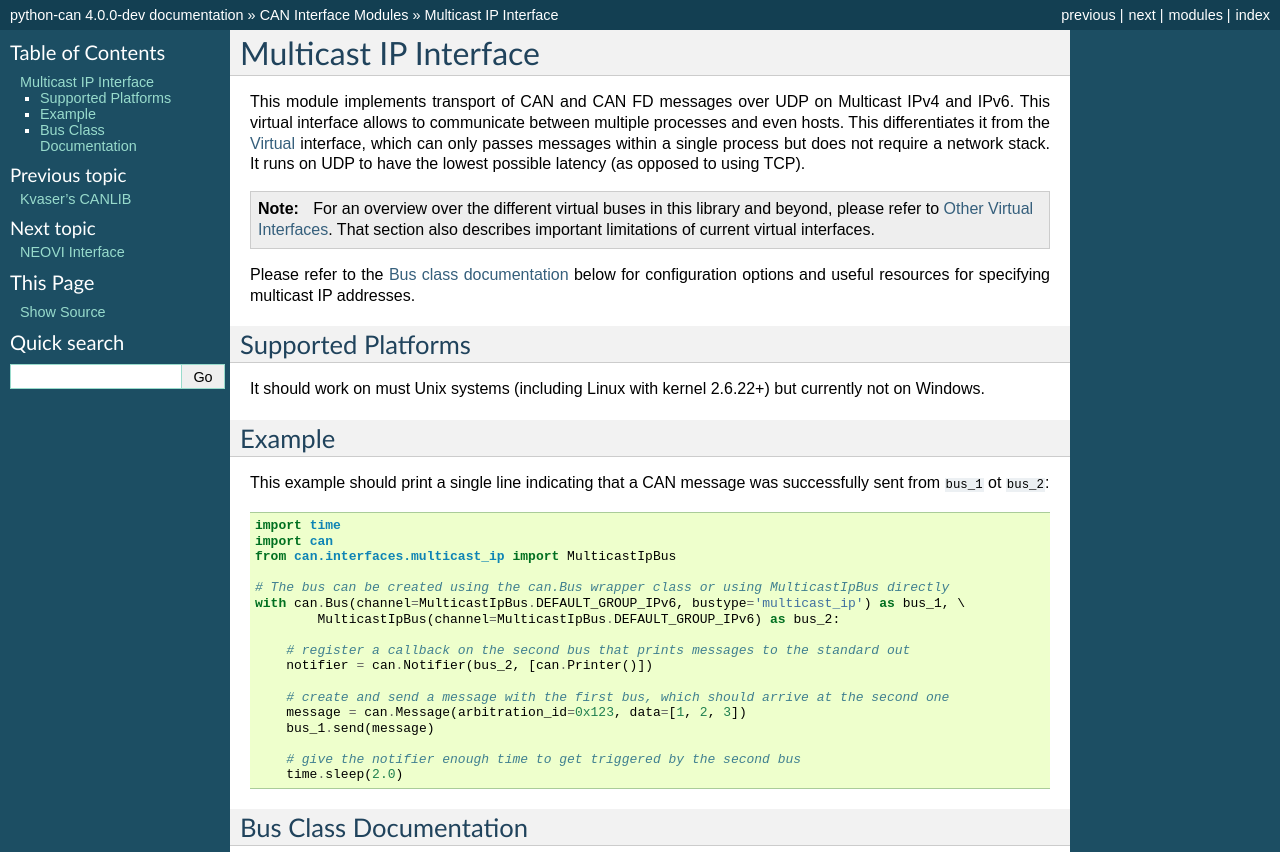
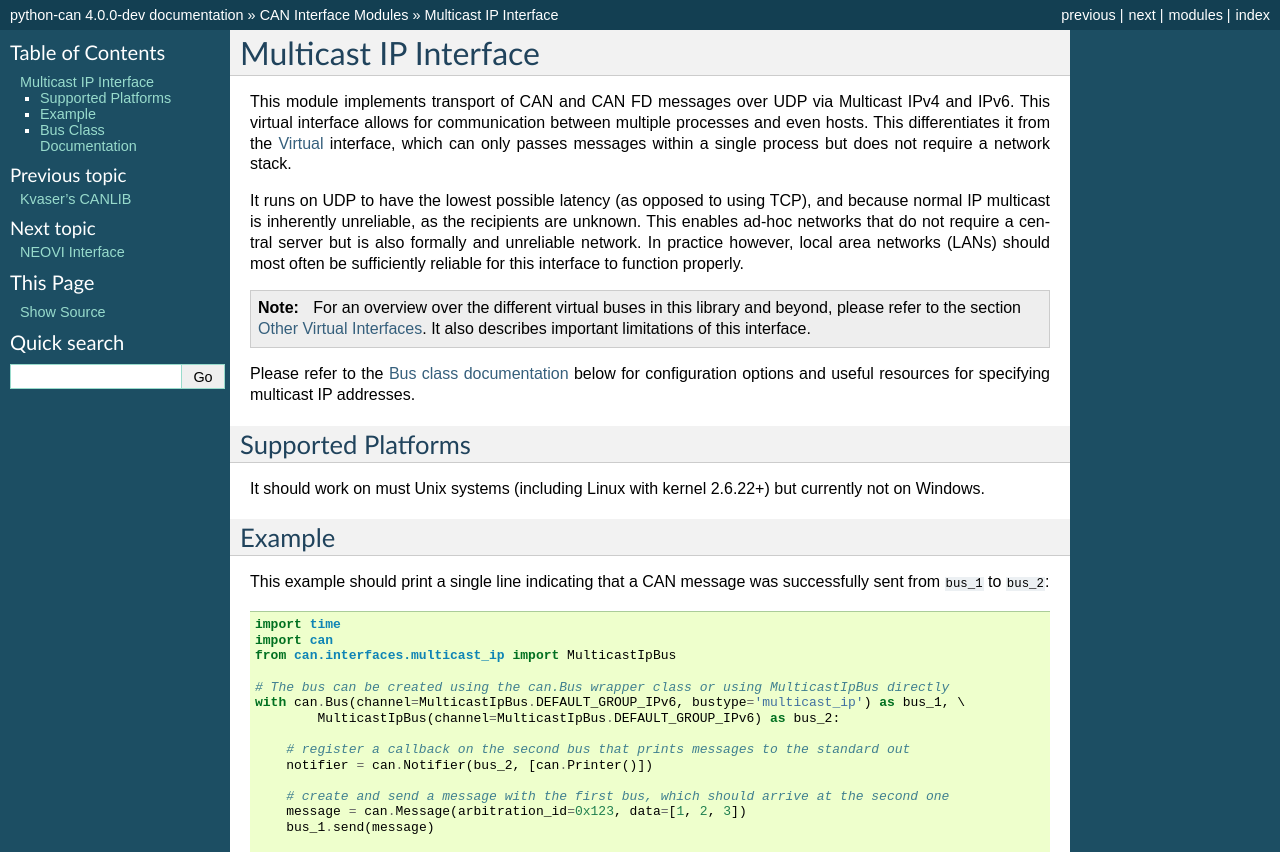
Before and after one commit to hardbyte/python-can, a Sphinx documentation site: the page built from doc/interfaces/multicast_ip.rst, in a window 1280 px wide, cut to the strip 0-852 px from the top of the page. Built offline with Sphinx 7.4.7, drawn with Linux system fonts in a browser that asks for light colours.

Commit message:
improve the documentation

```diff
--- a/doc/interfaces/multicast_ip.rst
+++ b/doc/interfaces/multicast_ip.rst
@@ -3,16 +3,21 @@
 Multicast IP Interface
 ======================
 
-This module implements transport of CAN and CAN FD messages over UDP on Multicast IPv4 and IPv6.
-This virtual interface allows to communicate between multiple processes and even hosts.
+This module implements transport of CAN and CAN FD messages over UDP via Multicast IPv4 and IPv6.
+This virtual interface allows for communication between multiple processes and even hosts.
 This differentiates it from the :ref:`virtual_interface_doc` interface,
 which can only passes messages within a single process but does not require a network stack.
-It runs on UDP to have the lowest possible latency (as opposed to using TCP).
+
+It runs on UDP to have the lowest possible latency (as opposed to using TCP), and because
+normal IP multicast is inherently unreliable, as the recipients are unknown.
+This enables ad-hoc networks that do not require a central server but is also formally and
+unreliable network. In practice however, local area networks (LANs) should most often be
+sufficiently reliable for this interface to function properly.
 
 .. note::
     For an overview over the different virtual buses in this library and beyond, please refer
-    to :ref:`other_virtual_interfaces`. That section also describes important limitations of
-    current virtual interfaces.
+    to the section :ref:`other_virtual_interfaces`. It also describes important limitations
+    of this interface.
 
 Please refer to the `Bus class documentation`_ below for configuration options and useful resources
 for specifying multicast IP addresses.
@@ -26,7 +31,7 @@ Example
 -------
 
 This example should print a single line indicating that a CAN message was successfully sent
-from ``bus_1`` ot ``bus_2``:
+from ``bus_1`` to ``bus_2``:
 
 .. code-block:: python
 
```
Also changed, not shown: doc/interfaces/virtual.rst (+49 -22 lines), 1 other file.
